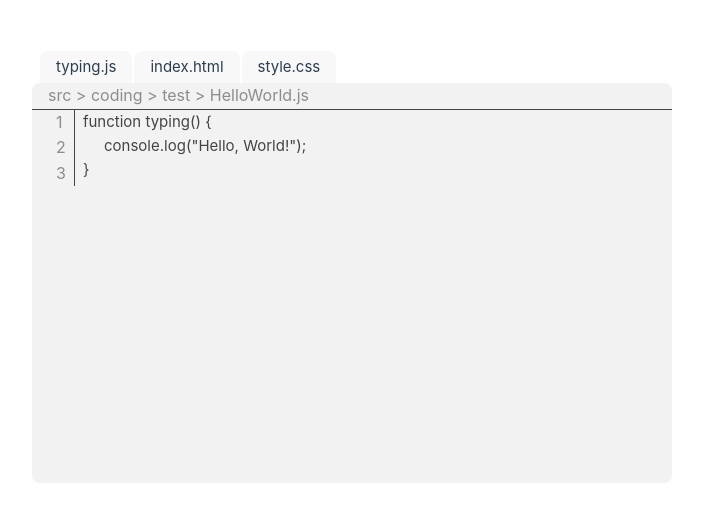
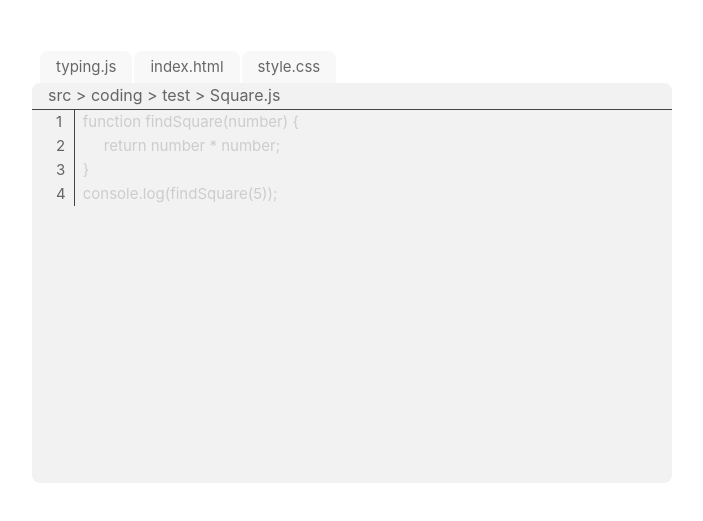
Before and after one commit to jamescorpuz88/typing-game, a Vue app: page / in a window 1280 px wide. Shown: the part 133-654 px from the top of the page, without its empty margins (288-991 px from the left). Built offline with nearby package versions, Linux system fonts and the light colour scheme.

Commit message:
Added js problems

```diff
--- a/src/assets/base.css
+++ b/src/assets/base.css
@@ -15,9 +15,9 @@
   --vt-c-divider-dark-1: rgba(84, 84, 84, 0.65);
   --vt-c-divider-dark-2: rgba(84, 84, 84, 0.48);
 
-  --vt-c-text-light-1: var(--vt-c-indigo);
-  --vt-c-text-light-2: rgba(60, 60, 60, 0.66);
-  --vt-c-text-dark-1: var(--vt-c-white);
+  --vt-c-text-light-1: rgba(185, 185, 185, 0.66);
+  --vt-c-text-light-2: rgba(27, 27, 27, 0.66);
+  --vt-c-text-dark-1: rgba(143, 143, 143, 0.64);
   --vt-c-text-dark-2: rgba(235, 235, 235, 0.64);
 }
 
@@ -31,7 +31,8 @@
   --color-border-hover: var(--vt-c-divider-light-1);
 
   --color-heading: var(--vt-c-text-light-1);
-  --color-text: var(--vt-c-text-light-1);
+  --color-text: var(--vt-c-text-light-2);
+  --color-text-light: var(--vt-c-text-light-1);
 
   --section-gap: 160px;
 }
@@ -47,6 +48,7 @@
 
     --color-heading: var(--vt-c-text-dark-1);
     --color-text: var(--vt-c-text-dark-2);
+    --color-text-light: var(--vt-c-text-dark-1);
   }
 }
 
--- a/src/components/Tabs.vue
+++ b/src/components/Tabs.vue
@@ -8,7 +8,8 @@ export default {
   },
   methods: {
     handleTabClick(index) {
-      alert(`You clicked on tab ${index} \nNot implemented yet`);
+      // alert(`You clicked on tab ${index} \nNot implemented yet`);
+      console.log(`You clicked on tab ${index} \nNot implemented yet`)
     }
   }
 }
@@ -16,7 +17,12 @@ export default {
 
 <template>
   <div class="tabs">
-    <div class="tab container" v-for="(tab, index) in tabs" :key="index" @click="handleTabClick(index)">
+    <div
+      class="tab container"
+      v-for="(tab, index) in tabs"
+      :key="index"
+      @click="handleTabClick(index)"
+    >
       <p>{{ tab }}</p>
     </div>
   </div>
--- a/src/components/TypingArea.vue
+++ b/src/components/TypingArea.vue
@@ -144,7 +144,7 @@ export default {
 
 <style scoped>
 .breadcrumbs {
-  color: #8d8d8d;
+  color: var(--color-text);
   font-size: 1rem;
 
   border-bottom: 1px solid #444444;
@@ -164,8 +164,7 @@ export default {
 }
 
 .number-rule {
-  color: #8d8d8d;
-  font-size: 1rem;
+  color: var(--color-text);
 
   display: flex;
   flex-direction: column;
@@ -188,14 +187,14 @@ export default {
 .pseudo-text-area {
   pointer-events: none;
 
-  color: rgb(68, 68, 68);
+  color: var(--color-text-light);
 
   display: flex;
   flex-direction: row;
 }
 
 .correct {
-  color: #8d8d8d;
+  color: var(--color-text);
 }
 
 .incorrect {
--- a/src/data/codingJsProblems.js
+++ b/src/data/codingJsProblems.js
@@ -6,6 +6,21 @@ const jsProblems = [
   {
     breadcrumbs: 'src > coding > test > RandomNumber.js',
     problem: 'const a = Math.random() * (10 - 1) + 1\nconsole.log("Random number: " + a);'
+  },
+  {
+    breadcrumbs: 'src > coding > test > Square.js',
+    problem:
+      'function findSquare(number) {\nÆreturn number * number;\n}\nconsole.log(findSquare(5));'
+  },
+  {
+    breadcrumbs: 'src > coding > test > Factorial.js',
+    problem:
+      'function factorial(n) {\nÆif (n === 0) {\nÆÆreturn 1;\nÆ}\nÆreturn n * factorial(n - 1);\n}\nconsole.log(factorial(5));'
+  },
+  {
+    breadcrumbs: 'src > coding > test > Palindrome.js',
+    problem:
+      'function isPalindrome(str) {\nÆconst reversed = str.split("").reverse().join("");\nÆreturn str === reversed;\n}\nconsole.log(isPalindrome("racecar"));'
   }
 ]
 
--- a/src/pages/Home.vue
+++ b/src/pages/Home.vue
@@ -13,12 +13,14 @@ export default {
     return {
       tabItems: ['typing.js', 'index.html', 'style.css'],
       typingText: jsProblems[Math.floor(Math.random() * jsProblems.length)]
+      // typingText: jsProblems[4]
     }
   },
   methods: {
     randomizeProblem() {
       const randomIndex = Math.floor(Math.random() * jsProblems.length)
       this.typingText = jsProblems[randomIndex]
+      // this.typingText = jsProblems[4]
     }
   },
   mounted() {
```
